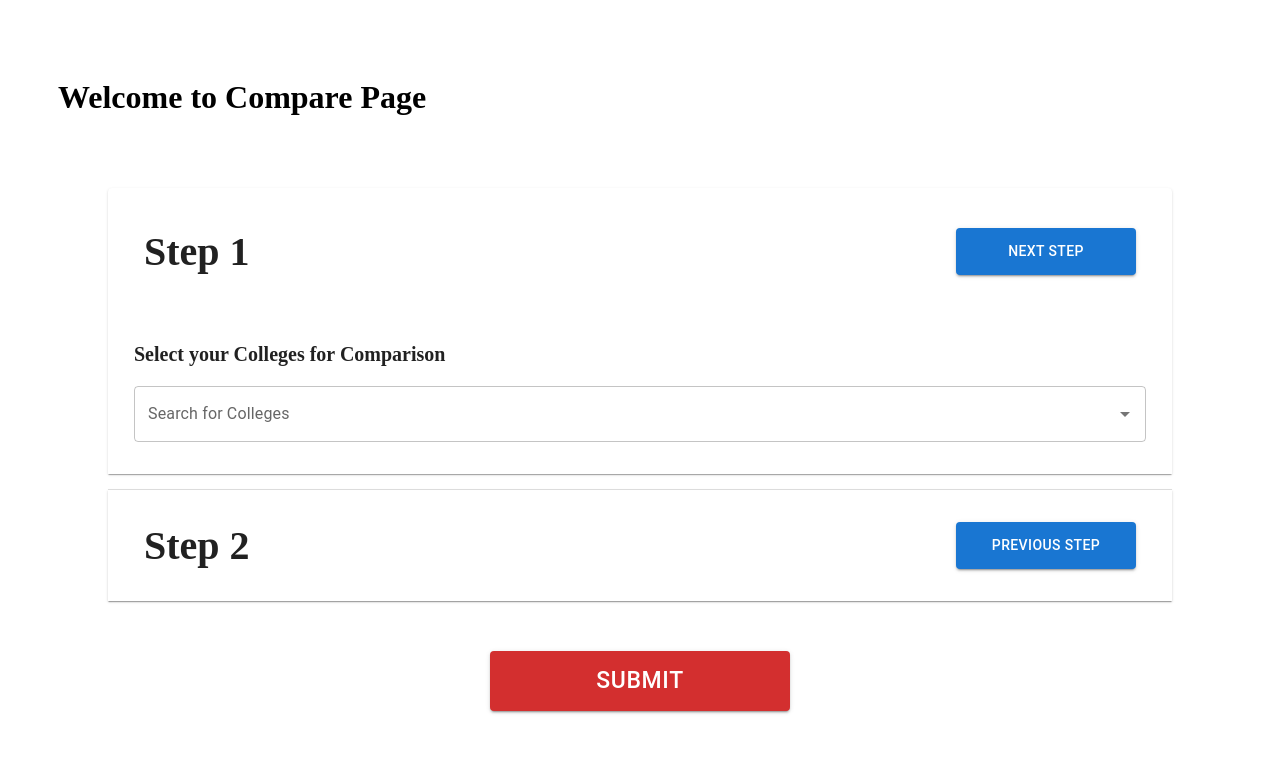
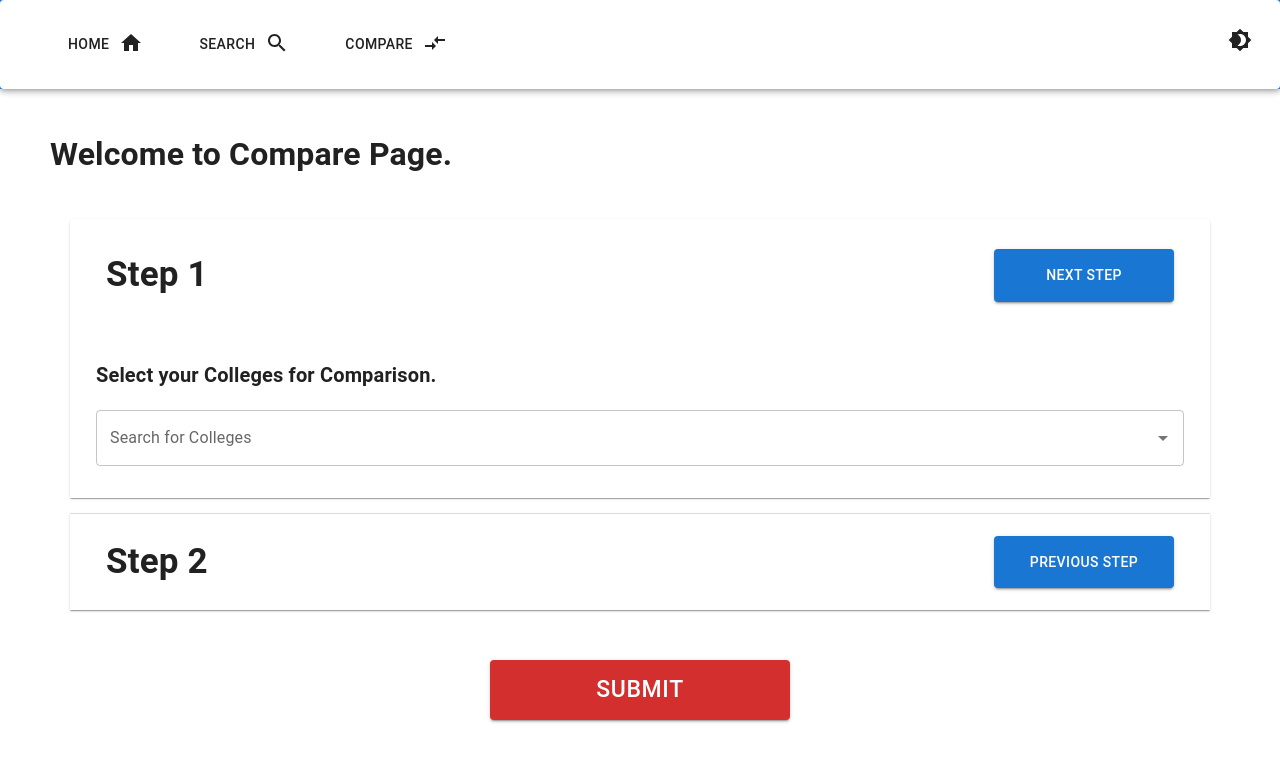
Before and after one commit to dmkhang1101/Best_Fit_Colleges, a React (Create React App) app: page /compare in a window 1280 px wide. Shown: the top 762 px of the page. Built offline with nearby package versions, Linux system fonts and the light colour scheme.

Commit message:
Implement Header + Light/Dark Mode

```diff
--- /dev/null
+++ b/src/App.css
@@ -0,0 +1,8 @@
+:root {
+    font-family:system-ui, -apple-system, BlinkMacSystemFont, 'Segoe UI', Roboto, Oxygen, Ubuntu, Cantarell, 'Open Sans', 'Helvetica Neue', sans-serif
+}
+
+.header_icon{
+    margin-left: 10px;
+    margin-top: 5px;
+}
--- a/src/App.js
+++ b/src/App.js
@@ -2,11 +2,96 @@ import {BrowserRouter, Routes, Route} from 'react-router-dom'
 import Home from './pages/Home/Home.js'
 import Search from './pages/Search/Search.js'
 import Compare from './pages/Compare/Compare.js'
+import './App.css'
+import * as React from 'react';
+import IconButton from '@mui/material/IconButton';
+import AppBar from '@mui/material/AppBar';
+import Toolbar from '@mui/material/Toolbar';
+import Button from '@mui/material/Button';
+import Box from '@mui/material/Box';
+import { useTheme, ThemeProvider, createTheme } from '@mui/material/styles';
+import Brightness4Icon from '@mui/icons-material/Brightness4';
+import Brightness7Icon from '@mui/icons-material/Brightness7';
+import CssBaseline from '@mui/material/CssBaseline';
+import HomeIcon from '@mui/icons-material/Home';
+import SearchIcon from '@mui/icons-material/Search';
+import CompareArrowsIcon from '@mui/icons-material/CompareArrows';
+import { useNavigate } from 'react-router-dom';
+import { UserContext } from './controllers/User.js';
 
-export default function App(){
+const ColorModeContext = React.createContext({ toggleColorMode: () => {} });
+const pages = ['Home','Search','Compare']
+const icons = [ <HomeIcon/>, <SearchIcon/>, <CompareArrowsIcon/> ]
+
+function Header (){
+    const navigate = useNavigate()
+    const theme = useTheme();
+    const colorMode = React.useContext(ColorModeContext);
+    const user = React.useContext(UserContext);
+
+    const handleReset = (page) => {
+        if (page === "Home"){
+            navigate("/")
+            return
+        }
+        else if (page === "Search"){
+            user.setUserData([])
+            user.setFilters({
+                setting: [],
+                type: [],
+                location: []
+            })
+            navigate('search')
+            return
+        }
+        else if (page === "Compare"){
+            user.setUserData([])
+            user.setCompareColleges([])
+            navigate('compare')
+            return
+        }
+    }
+
+   return (
+        <AppBar position = 'sticky'>
+            <Toolbar disableGutters>
+                <Box
+                    sx={{
+                    display: 'flex',
+                    width: '100%',
+                    alignItems: 'flex-start',
+                    justifyContent: 'space-between',
+                    bgcolor: 'background.default',
+                    color: 'text.primary',
+                    borderRadius: 1,
+                    p: 2.5,
+                    }}
+                >
+                    <div>
+                        {pages.map((page,index) => (
+                        <Button sx = {{ml: 5, color : 'inherit'}} key={page} onClick = {() => handleReset(page)}>
+                            {page}
+                            <div className = "header_icon">
+                                {icons[index]}
+                            </div>
+                        </Button>
+                        ))}
+                    </div>
+
+                    <IconButton onClick={colorMode.toggleColorMode} color="inherit">
+                    {theme.palette.mode === 'dark' ? <Brightness7Icon /> : <Brightness4Icon />}
+                    </IconButton>
+                </Box>
+            </Toolbar>
+        </AppBar>
+    );
+}
+
+function MyApp() {
     return (
         <div>
             <BrowserRouter>
+                <Header/>
                 <Routes>
                     <Route path='/' element ={<Home/>}/>
                     <Route path='search' element = {<Search/>}/>
@@ -14,5 +99,36 @@ export default function App(){
                 </Routes>
             </BrowserRouter>
         </div>
+    );
+}
+
+export default function App(){
+    const [mode, setMode] = React.useState('light');
+    const colorMode = React.useMemo(
+        () => ({
+        toggleColorMode: () => {
+            setMode((prevMode) => (prevMode === 'light' ? 'dark' : 'light'));
+        },
+        }),
+        [],
+    );
+
+    const theme = React.useMemo(
+        () =>
+        createTheme({
+            palette: {
+            mode,
+            },
+        }),
+        [mode],
+    );
+
+    return (
+        <ColorModeContext.Provider value={colorMode}>
+            <ThemeProvider theme={theme}>
+                <CssBaseline />
+                <MyApp />
+            </ThemeProvider>
+        </ColorModeContext.Provider>
     )
 }
--- a/src/pages/Compare/Compare.css
+++ b/src/pages/Compare/Compare.css
@@ -4,11 +4,11 @@
     flex-direction: column;
     justify-content: center;
     align-items:stretch;
-    padding: 50px;
+    padding: 20px 50px;
 }
 
 .compare_wrapper{
-    padding: 50px;
+    padding: 20px;
 }
 
 .compare_header{
@@ -16,7 +16,7 @@
     flex-direction: row;
     justify-content: space-between;
     width: 100%;
-    padding: 20px;
+    padding: 10px 20px;
 }
 
 .step_body{
@@ -27,7 +27,7 @@
 }
 
 .compare_title{
-    font-size: 40px;
+    font-size: 35px;
     font-weight: 600;
 }
 
--- a/src/pages/Compare/Compare.js
+++ b/src/pages/Compare/Compare.js
@@ -70,7 +70,7 @@ function Compare(){
 
     return (
         <div className="compare">
-            <h1>Welcome to Compare Page</h1>
+            <h1>Welcome to Compare Page.</h1>
             <div className = "compare_wrapper">
                 <Accordion expanded={expanded1}>
                     <AccordionSummary
@@ -95,7 +95,7 @@ function Compare(){
                     </AccordionSummary>
                     <AccordionDetails>
                         <div className = "step_body">
-                            <p className="search_title">Select your Colleges for Comparison</p>
+                            <p className="search_title">Select your Colleges for Comparison.</p>
                             <Autocomplete
                                 multiple
                                 id="checkboxes-tags-demo"
@@ -156,7 +156,7 @@ function Compare(){
                     </AccordionSummary>
                     <AccordionDetails>
                         <div className = "step_body">
-                            <p className="search_title">Select your Ranking Criteria</p>
+                            <p className="search_title">Select your Ranking Criteria.</p>
                             <Autocomplete
                                 disablePortal
                                 id="combo-box-demo"
--- a/src/pages/Home/Home.js
+++ b/src/pages/Home/Home.js
@@ -1,35 +1,48 @@
 import './Home.css'
 import * as React from 'react';
 import Button from '@mui/material/Button';
-import {useNavigate} from 'react-router-dom';
+import { useNavigate } from 'react-router-dom';
 import { UserContext } from '../../controllers/User';
+import SearchIcon from '@mui/icons-material/Search';
+import CompareArrowsIcon from '@mui/icons-material/CompareArrows';
 
 function Home(){
     const navigate = useNavigate()
     const user = React.useContext(UserContext);
 
+    const handleReset = (page) => {
+        if (page === "Search"){
+            user.setUserData([])
+            user.setFilters({
+                setting: [],
+                type: [],
+                location: []
+            })
+            navigate('search')
+        }
+        else if (page === "Compare"){
+            user.setUserData([])
+            user.setCompareColleges([])
+            navigate('compare')
+        }
+    }
+
     return(
         <div className="home">
-            <h1 className = "home_desc">Welcome to Best-Fit-Colleges</h1>
+            <h1 className = "home_desc">Welcome to Best-Fit-Colleges.</h1>
             <p className = "home_desc">Let us find the best colleges for you.</p>
             <div className="button_wrapper">
-                <Button variant="contained" onClick ={() => {
-                    user.setUserData([])
-                    user.setFilters({
-                        setting: [],
-                        type: [],
-                        location: []
-                    })
-                    navigate('search')
-                }}>
+                <Button variant="contained" sx={{ width: 150 }} onClick ={() => handleReset("Search")}>
                     Search
+                    <div className = "header_icon">
+                        <SearchIcon/>
+                    </div>
                 </Button>
-                <Button variant="contained" onClick ={() => {
-                    user.setUserData([])
-                    user.setCompareColleges([])
-                    navigate('compare')
-                }}>
+                <Button variant="contained" sx={{ width: 150 }} onClick ={() => handleReset("Compare")}>
                     Compare
+                    <div className = "header_icon">
+                        <CompareArrowsIcon/>
+                    </div>
                 </Button>
             </div>
         </div>
--- a/src/pages/Search/Search.css
+++ b/src/pages/Search/Search.css
@@ -4,14 +4,15 @@
     flex-direction: column;
     justify-content: center;
     align-items:stretch;
-    padding: 50px;
+    padding: 20px 50px;
 }
 
 .search_input{
     display:flex;
     flex-direction: row;
     justify-content : space-around;
-    padding: 25px;
+    padding-top : 5px;
+    padding-bottom : 40px;
 }
 
 .search_title{
--- a/src/pages/Search/Search.js
+++ b/src/pages/Search/Search.js
@@ -71,10 +71,10 @@ function Search(){
 
     return (
         <div className="search">
-            <h1>Welcome to Search Page</h1>
+            <h1>Welcome to Search Page.</h1>
             <div className ="search_input">
                 <div className ="search_wrapper">
-                    <p className="search_title">Select your Ranking</p>
+                    <p className="search_title">Select your Ranking Criteria</p>
                     <Autocomplete
                         disablePortal
                         id="combo-box-demo"
@@ -194,7 +194,7 @@ function Search(){
                 </div>
             </div>
             <div className = "search_input">
-                <Button variant="contained" sx={{ width: 550 }} onClick = {handleSubmit}>
+                <Button variant="contained" sx={{ width: 400 }} onClick = {handleSubmit}>
                     Submit
                 </Button>
             </div>
```
